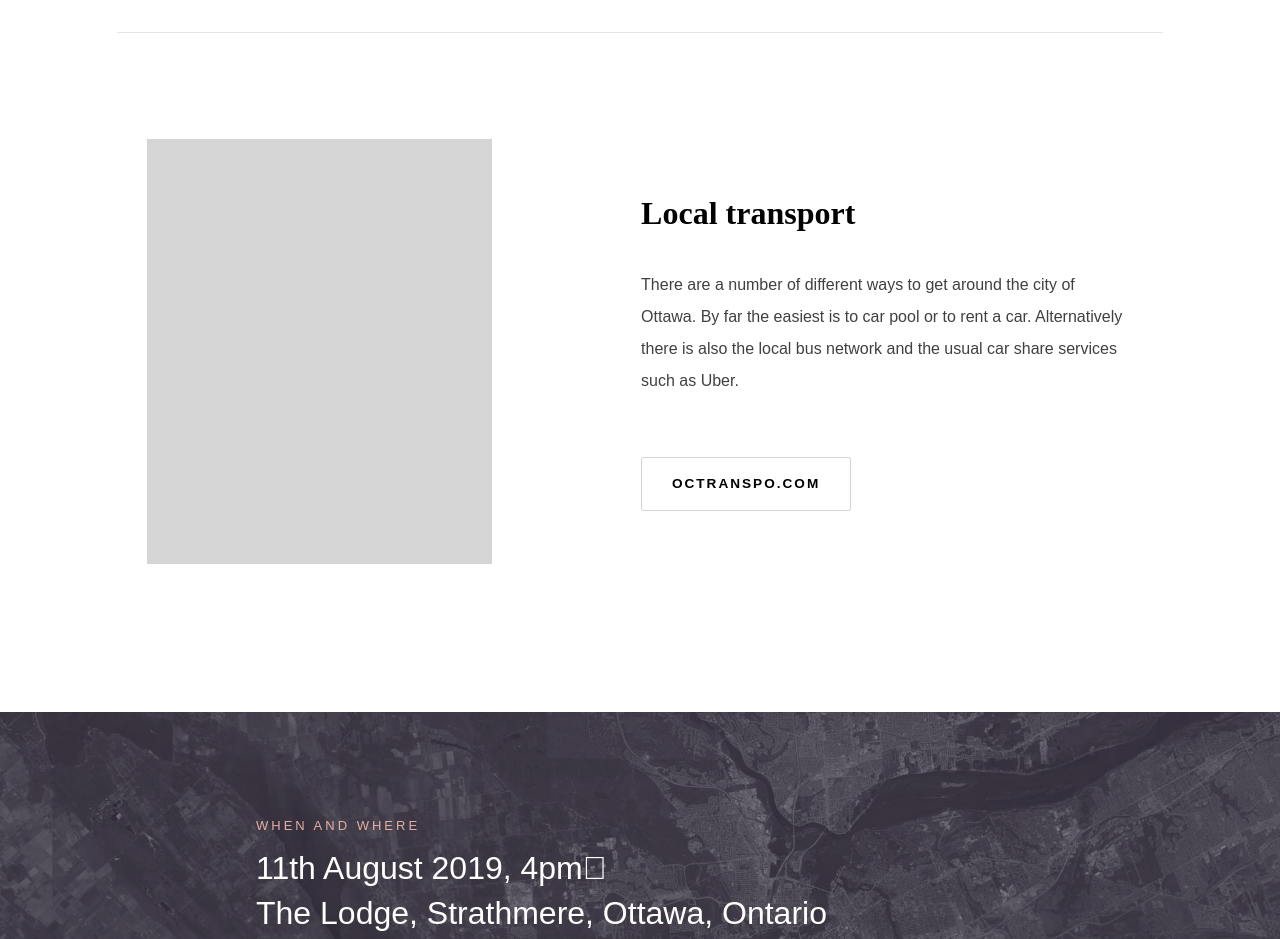
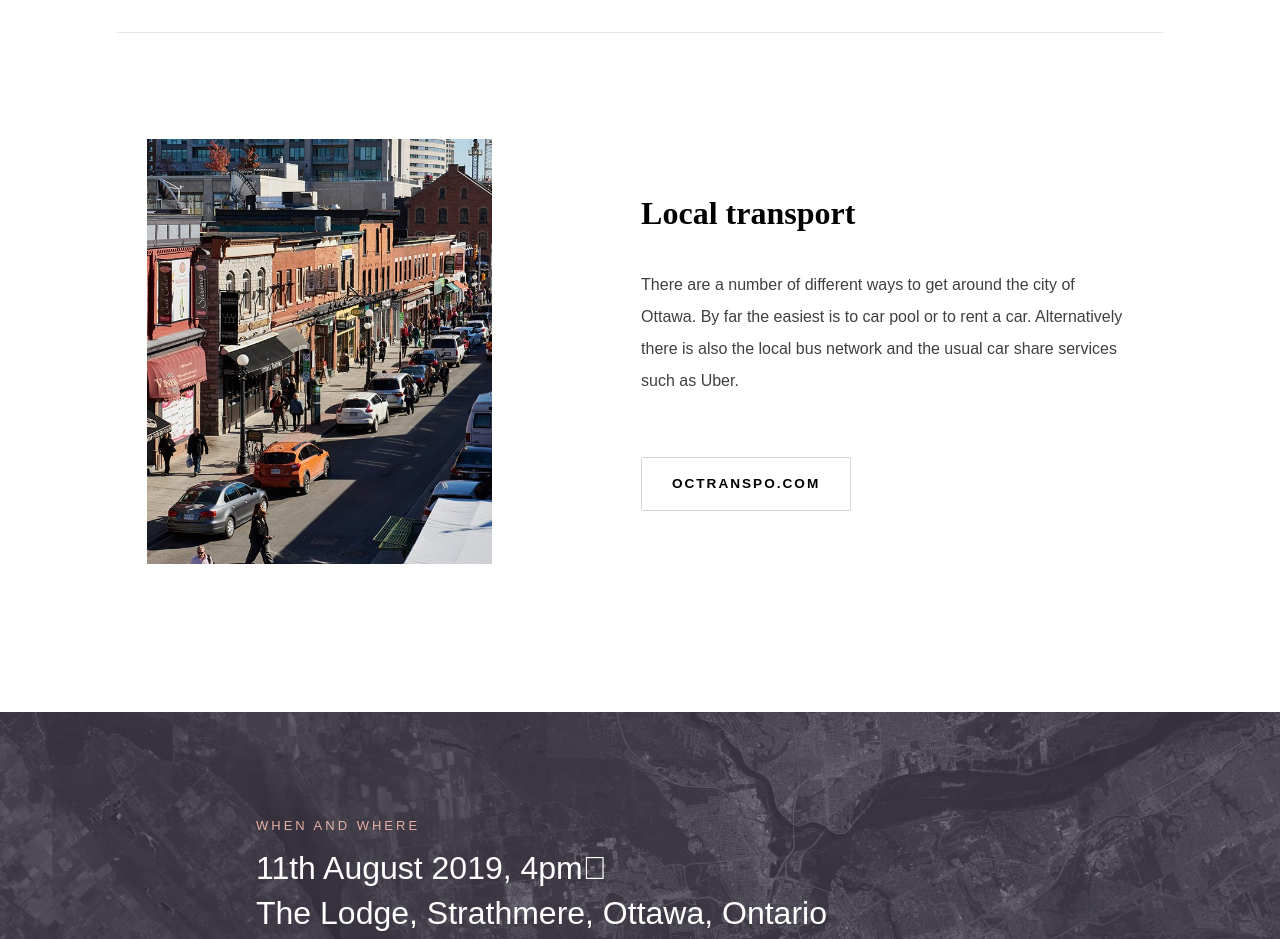
Before and after one commit to Kmjohnston1988/K-mac-2019, a plain HTML site: page useful--info.html in a window 1280 px wide. Shown: the part 1940-2879 px from the top of the page. Drawn offline with nearby package versions, Linux system fonts and the light colour scheme; a web font is replaced by a local one.

Commit message:
added fixes

```diff
--- a/Assets/css/styles.css
+++ b/Assets/css/styles.css
@@ -759,9 +759,9 @@
   width: 35%;
   min-height: 425px;
   height: 100%;
-  background-image: url("");
+  background-image: url("../images/Byward_market.jpg");
   background-size: cover;
-  background-position: ;
+  background-position: 65%;
   background-repeat: no-repeat;
 }
 
```
Also changed, not shown: RSVP.html (+1 -1 lines), useful--info.html (+1 -1 lines), Assets/images/Byward_market.jpg (added).
